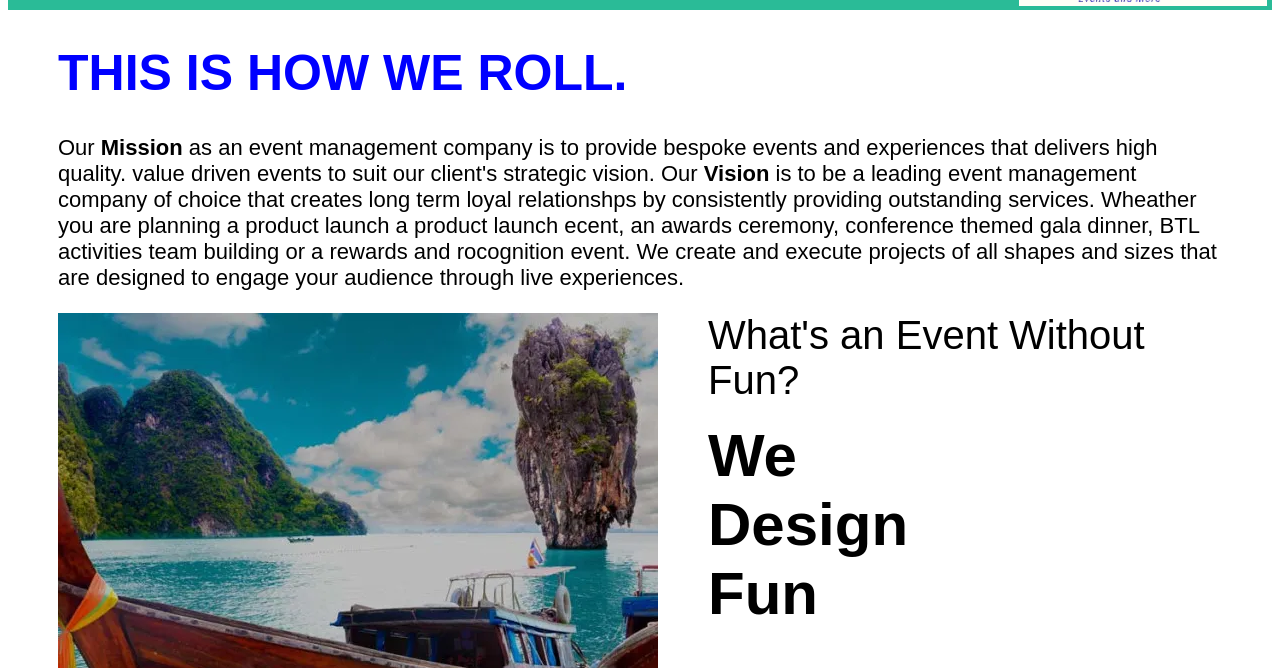
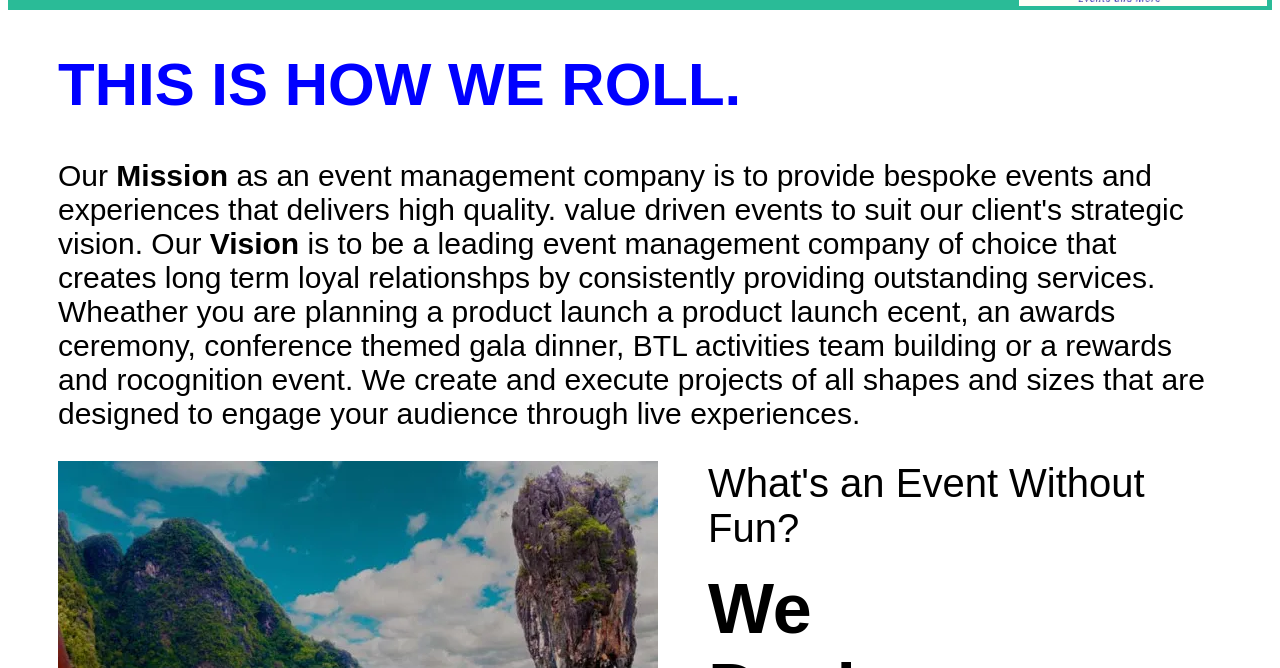
Before and after one commit to PraddyumnYadav/Web_Development_Practice, a plain HTML site: page header_footer.html in a window 1280 px wide. Shown: the part 132-800 px from the top of the page. Drawn offline with Linux system fonts and the light colour scheme.

Commit message:
Make the Font Size Bigger.

```diff
--- a/header_footer.html
+++ b/header_footer.html
@@ -11,7 +11,7 @@
         }
 
         p {
-            font-size: 22px;
+            font-size: 30px;
         }
 
         ul {
@@ -47,7 +47,7 @@
         }
 
         h1 {
-            font-size: 50px;
+            font-size: 60px;
             color: blue;
         }
 
@@ -57,7 +57,7 @@
         }
 
         p.heading {
-            font-size: 60px;
+            font-size: 70px;
         }
 
         div.sided-item {
```
